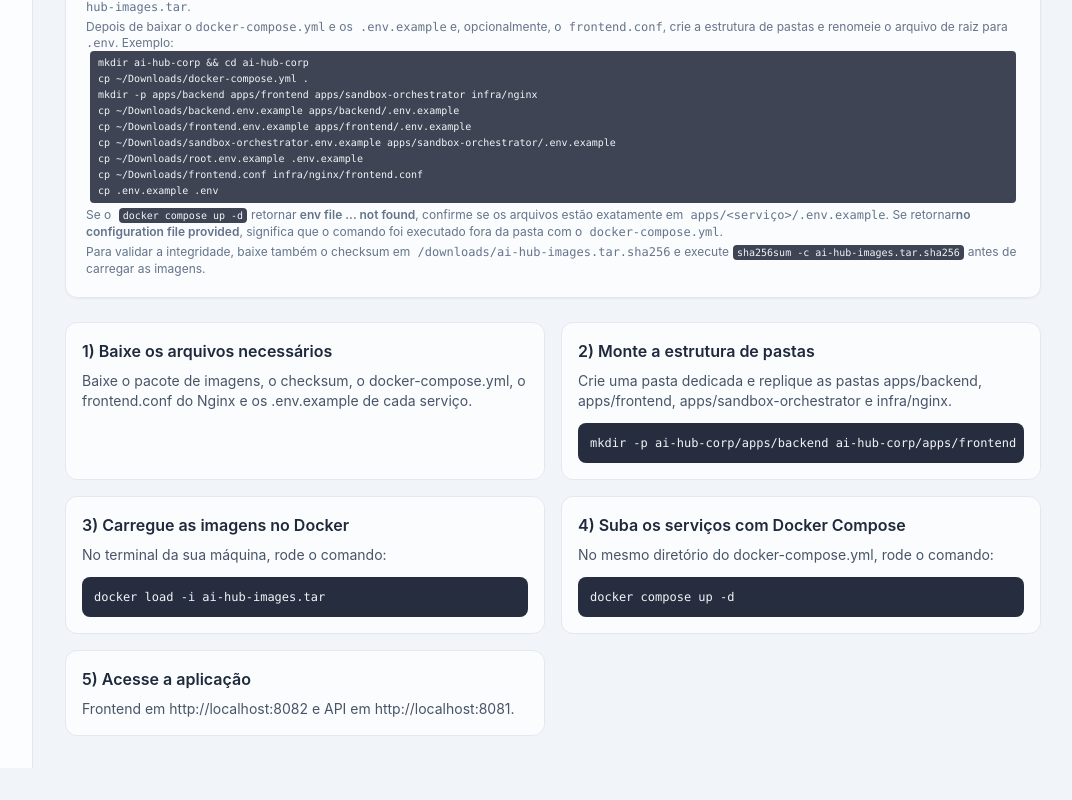
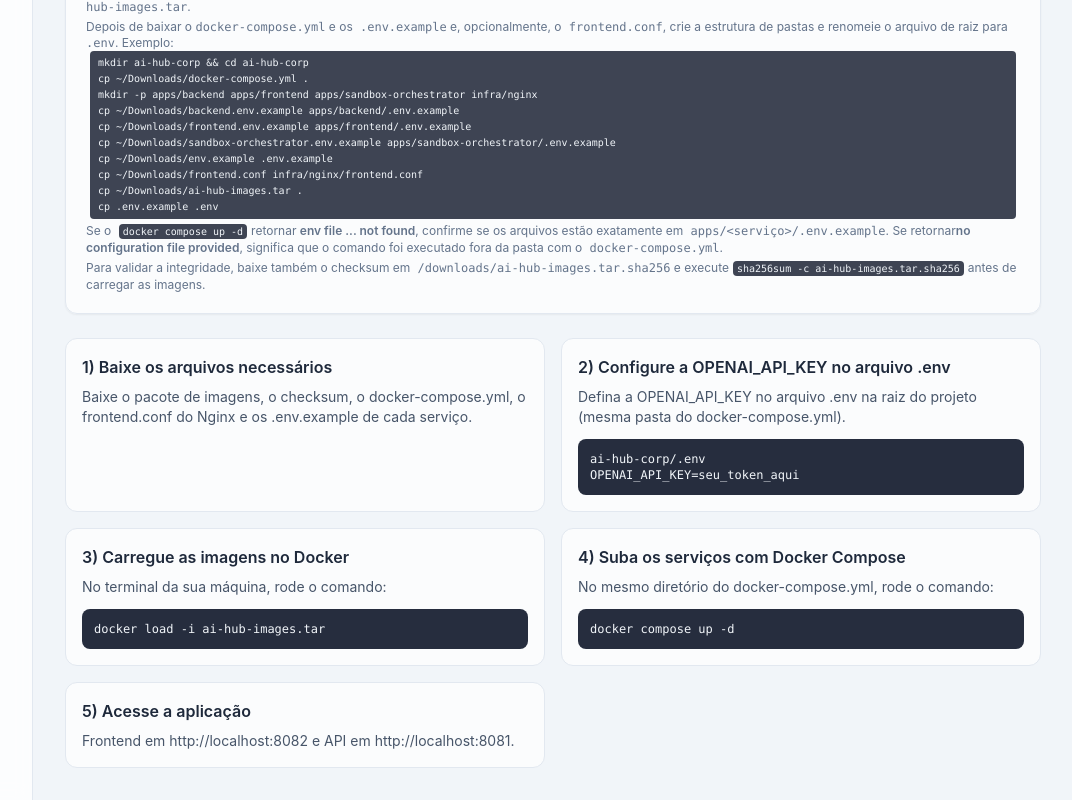
Before and after one commit to paulofor/ai-hub-corporativo, a React (Vite) app in the folder apps/frontend/: page /docker-images in a window 1280 px wide. Shown: the part 797-1597 px from the top of the page, without its empty margins (207-1279 px from the left). Before the commit the page ends 1565 px from the top, so only its background shows below. Built offline with nearby package versions, Linux system fonts and the light colour scheme; no server answers.

Commit message:
Atualiza instruções de setup e OPENAI_API_KEY na tela Docker images

```diff
--- a/apps/frontend/src/pages/DockerImagesPage.tsx
+++ b/apps/frontend/src/pages/DockerImagesPage.tsx
@@ -14,9 +14,9 @@
       'Baixe o pacote de imagens, o checksum, o docker-compose.yml, o frontend.conf do Nginx e os .env.example de cada serviço.'
   },
   {
-    title: '2) Monte a estrutura de pastas',
+    title: '2) Configure a OPENAI_API_KEY no arquivo .env',
     description:
-      'Crie uma pasta dedicada e replique as pastas apps/backend, apps/frontend, apps/sandbox-orchestrator e infra/nginx.'
+      'Defina a OPENAI_API_KEY no arquivo .env na raiz do projeto (mesma pasta do docker-compose.yml).'
   },
   {
     title: '3) Carregue as imagens no Docker',
@@ -204,9 +204,11 @@
               <br />
               cp ~/Downloads/sandbox-orchestrator.env.example apps/sandbox-orchestrator/.env.example
               <br />
-              cp ~/Downloads/root.env.example .env.example
+              cp ~/Downloads/env.example .env.example
               <br />
               cp ~/Downloads/frontend.conf infra/nginx/frontend.conf
+              <br />
+              cp ~/Downloads/ai-hub-images.tar .
               <br />
               cp .env.example .env
             </code>
@@ -245,7 +247,9 @@
             <p className="mt-2 text-sm text-slate-600 dark:text-slate-300">{step.description}</p>
             {step.title.startsWith('2') && (
               <pre className="mt-3 rounded-lg bg-slate-900/90 text-slate-100 p-3 text-xs overflow-x-auto">
-                mkdir -p ai-hub-corp/apps/backend ai-hub-corp/apps/frontend ai-hub-corp/apps/sandbox-orchestrator ai-hub-corp/infra/nginx
+                ai-hub-corp/.env
+                <br />
+                OPENAI_API_KEY=seu_token_aqui
               </pre>
             )}
             {step.title.startsWith('3') && (
```
